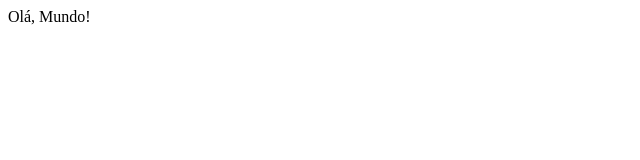
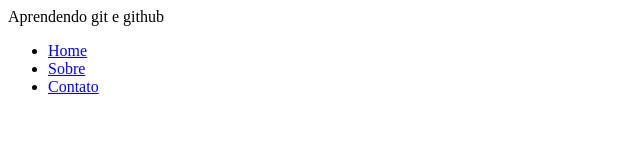
Before and after one commit to vinioliveirar/site, a plain HTML site: page index.html in a window 1280 px wide. Shown: the whole page, without its empty margins (0-640 px from the left). Drawn offline with Linux system fonts and the light colour scheme.

Commit message:
Novo Menu

```diff
--- a/index.html
+++ b/index.html
@@ -6,6 +6,11 @@
     <title>Aprendendo github</title>
 </head>
 <body>
-    Olá, Mundo!
+    Aprendendo git e github
+    <ul>
+        <li><a href="index.html">Home</a></li>
+        <li><a href="sobre.html">Sobre</a></li>
+        <li><a href="contato.html">Contato</a></li>
+    </ul>
 </body>
 </html>
```
